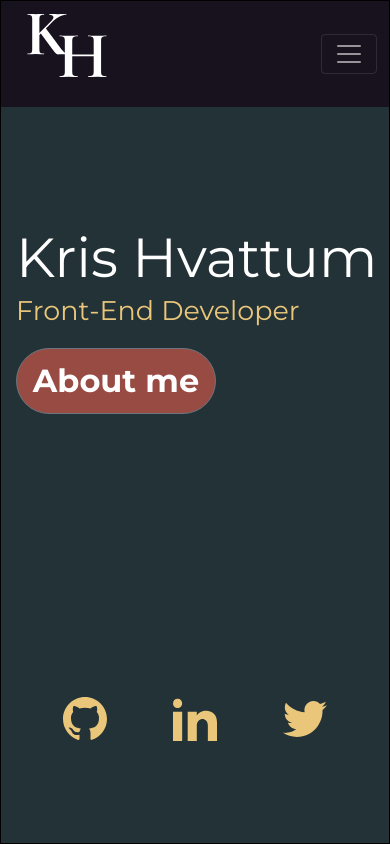
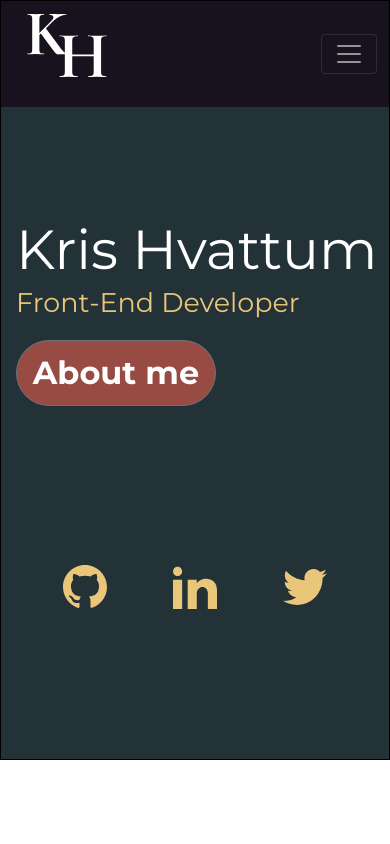
Before and after one commit to kristofer11/portfolio, a React (Create React App) app: page / in a window 390 px wide. Built offline with nearby package versions, Linux system fonts and the light colour scheme.

Commit message:
Socials finally behaving on small screens somewhat.

```diff
--- a/src/App.css
+++ b/src/App.css
@@ -21,6 +21,8 @@ html,body
 .hero {
     background-color: #233237;
     height: 100vh;
+    display: flex;
+    flex-direction: column;
 }
 
 .footer {
@@ -251,7 +253,7 @@ p {
     }
     .hero-text {
         margin-left: 15px;
-        margin-bottom: 222px;
+        margin-bottom: 115px;
     }
     .social-svg {
         width: 44px;
@@ -262,13 +264,20 @@ p {
     .footer h2{
         font-size: 3rem;
     }
+    .hero {
+        height: 90vh;
+    }
 }
 
 @media only screen and (max-width: 800px){
+    h1.title{
+        font-size: 55px;
+        margin-top: 44px;
+    }
     .hero-area {
         flex-direction: column;
         align-items: start;
-        justify-content: space-around;
+        justify-content: start;
     }
 
     .socials {
```
